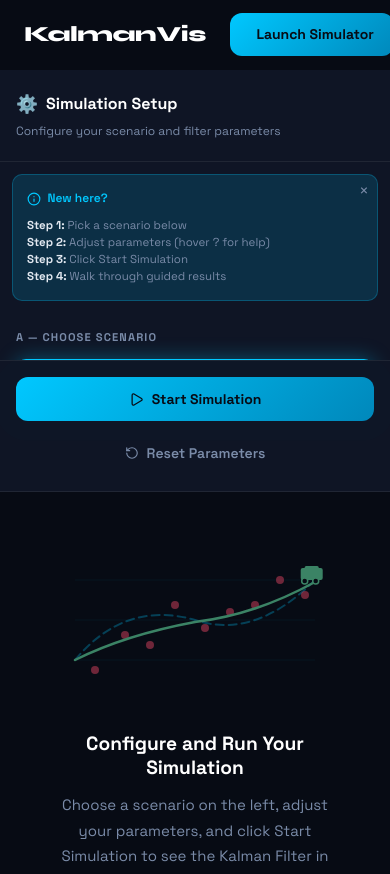
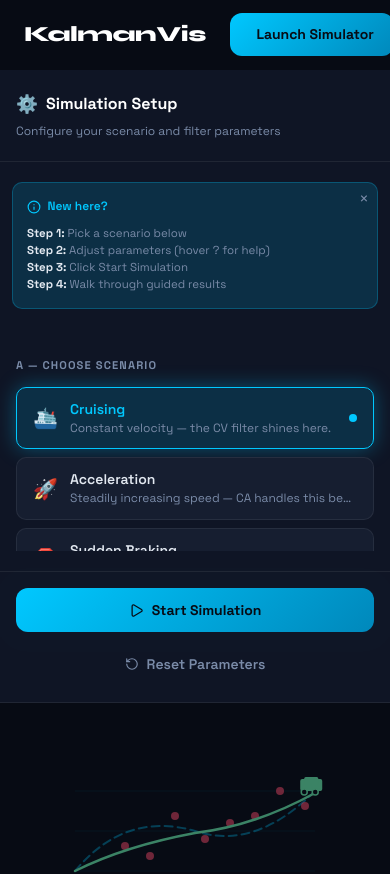
Before and after one commit to 25bda095-droid/Kalman-Filter-Predictions, a React (Vite) app: page /simulator in a window 390 px wide. Shown: the top 874 px of the page. Built offline with nearby package versions, Linux system fonts and the light colour scheme.

Commit message:
ViewFixed1

```diff
--- a/src/index.css
+++ b/src/index.css
@@ -1041,3 +1041,70 @@ body {
   }
 }
 /* ============================================================ */
+
+/* ============================================================
+   KALMANVIS — SIMULATOR MOBILE COMFORT PATCH
+   Appended below the responsive patch. No existing rules changed.
+   ============================================================ */
+
+@media (max-width: 768px) {
+
+  /* 1 & 2. Sidebar: generous height + scrollable */
+  .simulator-sidebar {
+    min-height: 60vh !important;
+    max-height: 75vh !important;
+    overflow-y: auto !important;
+    /* 3. Smooth momentum scrolling on iOS */
+    -webkit-overflow-scrolling: touch !important;
+    /* Remove the fixed desktop width so it fills the full column */
+    width: 100% !important;
+    border-right: none !important;
+    border-bottom: 1px solid var(--clr-border) !important;
+  }
+
+  /* 6. More breathing room between sidebar control groups */
+  .simulator-sidebar > * + * {
+    margin-top: 1.25rem !important;
+  }
+
+  /* Spacing inside any flex/grid children of the sidebar */
+  .simulator-sidebar .flex-col,
+  .simulator-sidebar [class*="col"] {
+    gap: 1rem !important;
+  }
+
+  /* Individual slider wrappers need extra vertical space */
+  .slider-wrapper {
+    margin-bottom: 0.75rem !important;
+  }
+
+  /* 4. Sliders full-width so they are easy to drag on touch */
+  .simulator-sidebar input[type="range"],
+  input[type="range"] {
+    width: 100% !important;
+    /* 5. Taller track = easier to hit */
+    height: 6px !important;
+    touch-action: pan-x !important;
+  }
+
+  /* 5. Larger thumb for touch — WebKit */
+  .simulator-sidebar input[type="range"]::-webkit-slider-thumb,
+  input[type="range"]::-webkit-slider-thumb {
+    width: 28px !important;
+    height: 28px !important;
+  }
+
+  /* 5. Larger thumb for touch — Firefox */
+  .simulator-sidebar input[type="range"]::-moz-range-thumb,
+  input[type="range"]::-moz-range-thumb {
+    width: 28px !important;
+    height: 28px !important;
+  }
+
+  /* 7. Canvas section stays visible after the tall sidebar */
+  .simulator-canvas {
+    min-height: 350px !important;
+    overflow-y: auto !important;
+  }
+}
+/* ============================================================ */
```
